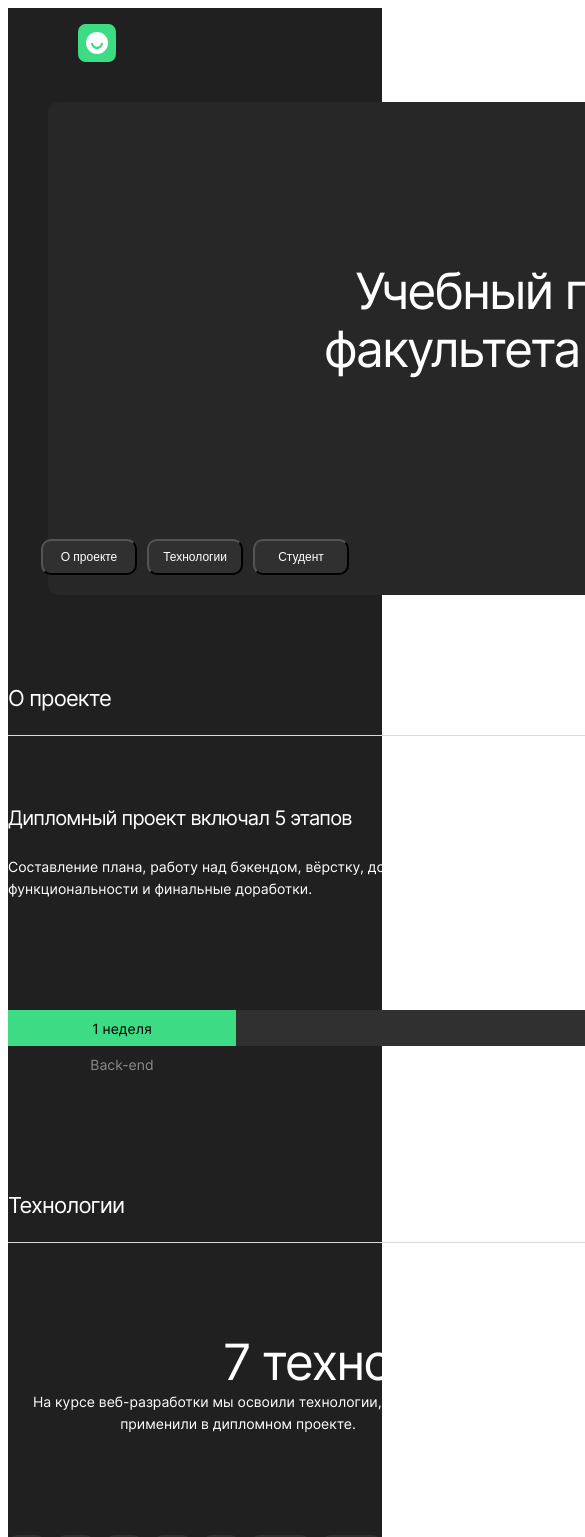
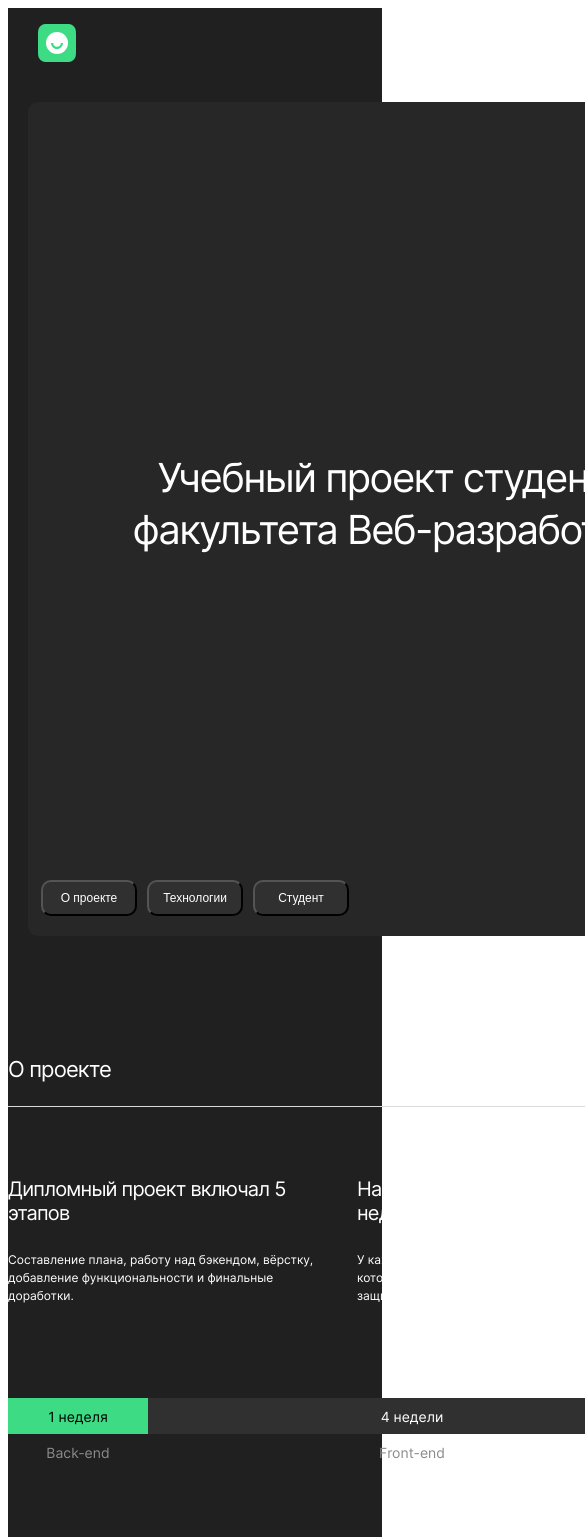
Before and after one commit to Andrey-Maystrenko/movies-explorer-frontend, a React (Create React App) app: page / in a window 390 px wide. Shown: the top 1537 px of the page, 585 px wide, since content can reach past the window. Built offline with nearby package versions, Linux system fonts and the light colour scheme.

Commit message:
diploma frontend adaptive landing 70% complete

```diff
--- a/src/components/Header/Header.css
+++ b/src/components/Header/Header.css
@@ -1,10 +1,9 @@
 .header {
-    width             : 1280px;
-    height            : 74px;
-    display           : flex;
-    align-items       : center;
-    margin            : 0 auto;
-    /* justify-content: space-between; */
+    width      : 1280px;
+    height     : 74px;
+    display    : flex;
+    align-items: center;
+    margin     : 0 auto;
 }
 
 .header__logo {
@@ -74,3 +73,17 @@
     line-height: 16px;
     color      : #FFFFFF;
 }
+
+@media screen and (max-width: 1279px) {
+    .header {
+        width: 768px;
+    }
+
+    .header__logo {
+        margin-left: 30px;
+    }
+
+    .header__login {
+        margin-right: 30px;
+    }
+}
--- a/src/components/Main/AboutProject/AboutProject.css
+++ b/src/components/Main/AboutProject/AboutProject.css
@@ -1,6 +1,5 @@
 .section {
     width : 100%;
-    /* height: 608px; */
     margin: 0 auto;
 }
 
@@ -13,7 +12,8 @@
     line-height   : 27px;
     letter-spacing: -0.04em;
     color         : #FFFFFF;
-    margin        : 110px auto 70px;
+    margin        : 0 auto 70px;
+    padding-top   : 100px;
     border-bottom : 1px solid #DADADA;
 }
 
@@ -57,27 +57,17 @@
 }
 
 .timeline__backend {
-    width     : 228px;
-    /* background: #3DDC84;
-    color     : black */
+    width: 228px;
 }
 
 .timeline__frontend {
-    width     : 912px;
-    /* background: #303030; */
+    width: 912px;
 }
 
 .timeline__subscrypt {
-    color: #8B8B8B;
+    color        : #8B8B8B;
+    margin-bottom: 110px;
 }
-
-/* .timeline__subscrypt_backend {
-    width     : 228px;
-}
-
-.timeline__subscrypt_frontend{
-    width     : 912px;
-} */
 
 .timeline__backend_schema {
     background: #3DDC84;
@@ -87,3 +77,42 @@
 .timeline__frontend_schema {
     background: #303030;
 }
+
+@media screen and (max-width: 1279px) {
+    .section__title {
+        width : 668px;
+        height: 50px;
+    }
+
+    .two-columns {
+        width          : 668px;
+        margin         : 0 auto 0;
+        display        : flex;
+        justify-content: space-between;
+    }
+
+    .two-columns__column {
+        width: 319px;
+    }
+
+    .two-columns__main-text {
+        font-size  : 12px;
+        line-height: 18px;
+    }
+
+    .timeline__schema {
+        margin-top: 93px;
+    }
+
+    .timeline__subscrypt {
+        margin-bottom: 70px;
+    }
+
+    .timeline__backend {
+        width: 140px;
+    }
+
+    .timeline__frontend {
+        width: 528px;
+    }
+}
--- a/src/components/Main/Promo/Promo.css
+++ b/src/components/Main/Promo/Promo.css
@@ -14,7 +14,7 @@
 }
 
 .title-text {
-    width         : 730px;
+    /* width         : 730px; */
     margin        : 0 auto;
     font-style    : normal;
     font-weight   : 400;
@@ -25,7 +25,33 @@
 }
 
 .title-text_promo {
+    width      : 730px;
     padding-top: 160px;
     height     : 116px;
     text-align : center;
 }
+
+@media screen and (max-width: 1279px) {
+    .title {
+        width : 728px;
+        height: 834px;
+    }
+
+    .title-text {
+        width      : 680px;
+        font-size  : 40px;
+        line-height: 52px;
+    }
+
+    .title-text_promo {
+        padding-top: 350px;
+        height     : 104px;
+    }
+
+    .promo {
+        width      : 768px;
+        height     : 854px;
+        padding-top: 20px;
+        margin     : 0 auto;
+    }
+}
--- a/src/components/Main/Promo/Promo.js
+++ b/src/components/Main/Promo/Promo.js
@@ -8,7 +8,6 @@ function Promo() {
             <div className="title">
                 <h1 className="title-text title-text_promo">Учебный проект студента факультета Веб-разработки.</h1>
             </div>
-
         </section>
     )
 }
--- a/src/components/Main/Techs/Techs.css
+++ b/src/components/Main/Techs/Techs.css
@@ -1,3 +1,7 @@
+.section__techs {
+    background: #272727;
+}
+
 .title-text_techs {
     padding-top: 20px;
     height     : 58px;
@@ -19,8 +23,9 @@
 
 .techs {
     display        : flex;
-    margin         : 100px auto 100px;
     justify-content: center;
+    margin         : 100px auto 0;
+    padding-bottom : 100px;
 }
 
 .techs-item {
--- a/src/components/Main/Techs/Techs.js
+++ b/src/components/Main/Techs/Techs.js
@@ -4,7 +4,7 @@ import "../../../index.css";
 
 function Techs() {
     return (
-        <section className="section" id="techs">
+        <section className="section section__techs" id="techs">
             <h2 className="section__title">Технологии</h2>
             <h3 className="title-text title-text_techs">7 технологий</h3>
             <p className="techs__description two-columns__main-text">
--- a/src/vendor/preloader/Preloader.css
+++ b/src/vendor/preloader/Preloader.css
@@ -43,13 +43,14 @@
 }
 
 .preloader {
-    display        : flex;
-    align-items    : center;
-    justify-content: center;
-    width          : 100%;
-    height         : 100%;
-    z-index        : 10;
-    padding        : 20px;
+    display           : flex;
+    align-items       : center;
+    justify-content   : center;
+    /* width          : 100%; */
+    /* height         : 100%; */
+    z-index           : 10;
+    /* padding        : 20px; */
+    margin            : 0 auto;
 }
 
 .preloader__container {
```
Also changed, not shown: src/components/App/App.js (indentation only).
